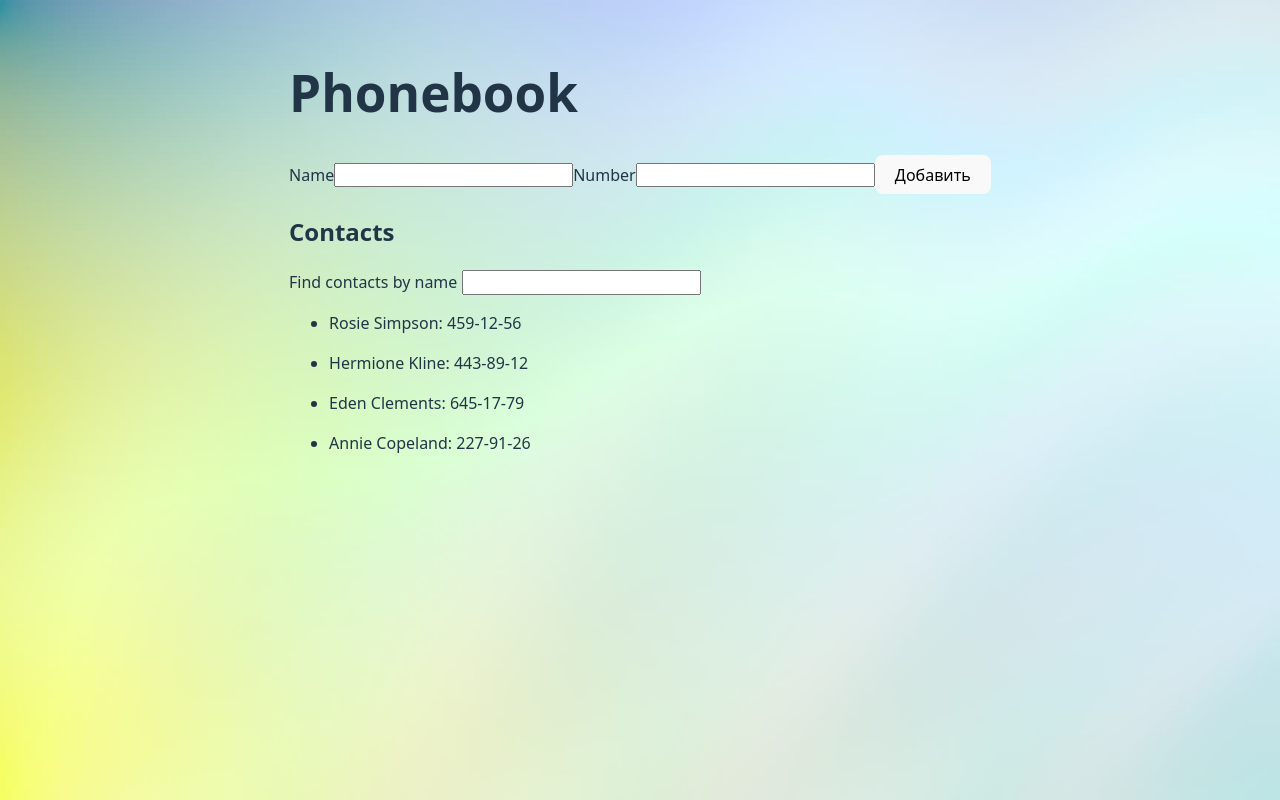
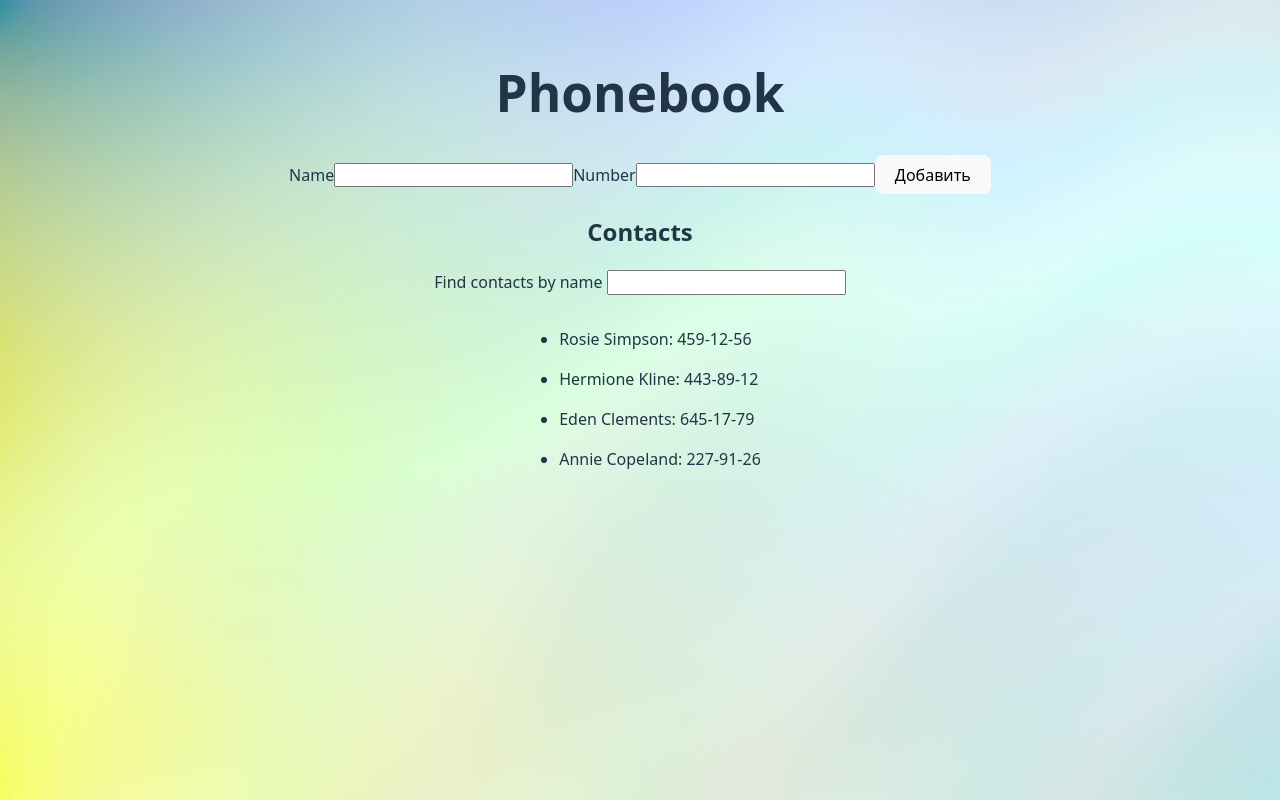
Before and after one commit to DmitryKishkanev/goit-react-hw-02-phonebook, a React (Create React App) app: page / in a window 1280 px wide. Built offline with nearby package versions, Linux system fonts and the light colour scheme.

Commit message:
сделал рефакторинг

```diff
--- a/src/components/App/App.js
+++ b/src/components/App/App.js
@@ -1,8 +1,10 @@
 import React, { Component } from 'react';
 import { nanoid } from 'nanoid';
 import PhonebookEditor from 'components/PhonebookEditor';
+import Filter from 'components/Filter';
+import ContactList from 'components/ContactList';
+import initialContacts from 'contacts.json';
 import { Container } from 'components/App/App.styled';
-import initialContacts from 'contacts.json';
 
 class App extends Component {
   state = {
@@ -78,15 +80,16 @@ class App extends Component {
 
     return (
       <Container>
+        <h1>Phonebook</h1>
         <PhonebookEditor
           name={this.state.name}
           number={this.state.number}
-          filter={this.state.filter}
-          onChangeFilter={this.changeFilter}
           onHandleChange={this.handleChange}
-          contacts={filteredContacts}
           onAddContact={this.addContact}
         />
+        <h2>Contacts</h2>
+        <Filter filter={this.state.filter} onChangeFilter={this.changeFilter} />
+        <ContactList contacts={filteredContacts} />
       </Container>
     );
   }
--- /dev/null
+++ b/src/components/ContactItem/ContactItem.js
@@ -0,0 +1,15 @@
+const ContactItem = ({ contacts }) => {
+  return (
+    <div>
+      {contacts.map(({ id, name, number }) => (
+        <li key={id}>
+          <p>
+            {name}: {number}
+          </p>
+        </li>
+      ))}
+    </div>
+  );
+};
+
+export default ContactItem;
--- /dev/null
+++ b/src/components/ContactItem/index.js
@@ -0,0 +1 @@
+export { default } from 'components/ContactItem/ContactItem';
--- /dev/null
+++ b/src/components/ContactList/ContactList.js
@@ -0,0 +1,11 @@
+import ContactItem from 'components/ContactItem';
+
+const ContactList = ({ contacts }) => {
+  return (
+    <ul>
+      <ContactItem contacts={contacts} />
+    </ul>
+  );
+};
+
+export default ContactList;
--- /dev/null
+++ b/src/components/ContactList/index.js
@@ -0,0 +1 @@
+export { default } from 'components/ContactList/ContactList';
--- /dev/null
+++ b/src/components/Filter/Filter.js
@@ -0,0 +1,15 @@
+const Filter = ({ filter, onChangeFilter }) => {
+  return (
+    <label>
+      <span>Find contacts by name </span>
+      <input
+        type="text"
+        name="filter"
+        value={filter}
+        onChange={onChangeFilter}
+      />
+    </label>
+  );
+};
+
+export default Filter;
--- /dev/null
+++ b/src/components/Filter/index.js
@@ -0,0 +1 @@
+export { default } from 'components/Filter/Filter';
--- a/src/components/PhonebookEditor/PhonebookEditor.js
+++ b/src/components/PhonebookEditor/PhonebookEditor.js
@@ -1,17 +1,6 @@
-import React from 'react';
-
-const PhonebookEditor = ({
-  name,
-  number,
-  filter,
-  contacts,
-  onHandleChange,
-  onAddContact,
-  onChangeFilter,
-}) => {
+const PhonebookEditor = ({ name, number, onHandleChange, onAddContact }) => {
   return (
     <div>
-      <h1>Phonebook</h1>
       <form onSubmit={onAddContact}>
         <label>
           <span>Name</span>
@@ -39,28 +28,6 @@ const PhonebookEditor = ({
           Добавить
         </button>
       </form>
-
-      <h2>Contacts</h2>
-
-      <label>
-        <span>Find contacts by name </span>
-        <input
-          type="text"
-          name="filter"
-          value={filter}
-          onChange={onChangeFilter}
-        />
-      </label>
-
-      <ul>
-        {contacts.map(({ id, name, number }) => (
-          <li key={id}>
-            <p>
-              {name}: {number}
-            </p>
-          </li>
-        ))}
-      </ul>
     </div>
   );
 };
```
Also changed, not shown: src/components/ContactItem/ContactItem.styled.js (added), src/components/ContactList/ContactList.styled.js (added), src/components/Filter/Filter.styled.js (added).
